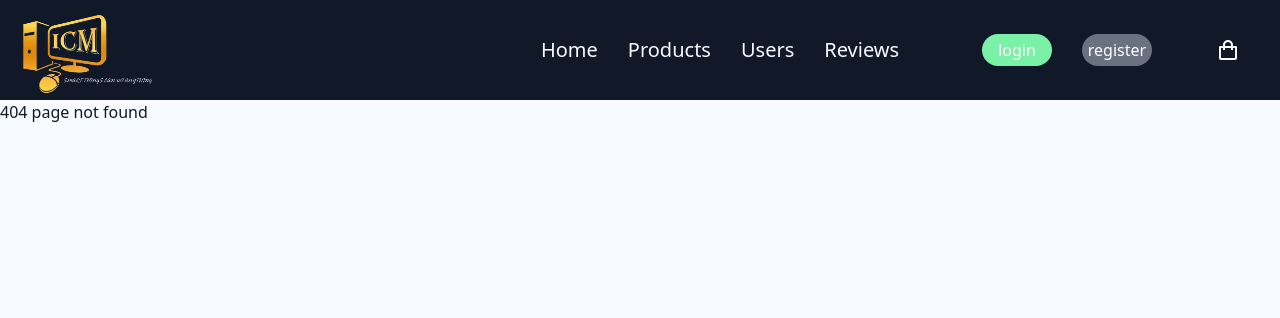
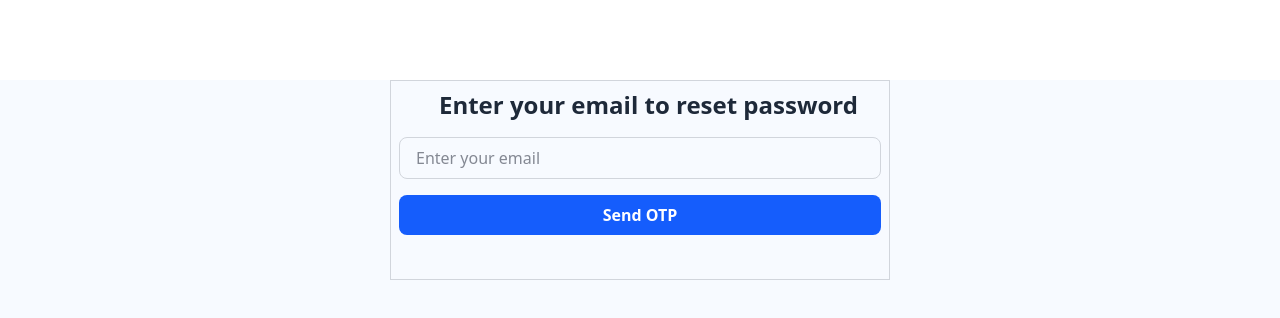
Before and after one commit to ishansivmal/i--computers-frontend, a React (Vite) app: page /forget-password in a window 1280 px wide. Before the commit this address had no page. Shown: the top 318 px of the page. Built offline with nearby package versions, Linux system fonts and the light colour scheme.

Commit message:
day - 24 - completed password reset option - ✌️

```diff
--- a/src/App.jsx
+++ b/src/App.jsx
@@ -13,7 +13,7 @@ import { AdminPage } from './Pages/adminPage'
 import { TestPage } from './Pages/testPage'
 import { Toaster } from 'react-hot-toast'
 import { GoogleOAuthProvider } from '@react-oauth/google'
-
+import ForgetPassword from './Pages/frogetPassword.jsx'
 
 
 function App() {
@@ -30,6 +30,7 @@ function App() {
              <Route path="/register" element={<RegisterPage />} />
              <Route path="/admin/*" element={<AdminPage />} />
              <Route path="/test" element={<TestPage />} />
+             <Route path="/forget-password" element={<ForgetPassword />} />
 
         </Routes>
 
--- /dev/null
+++ b/src/Pages/frogetPassword.jsx
@@ -0,0 +1,134 @@
+import React, { useState } from 'react'
+import { Link } from 'react-router-dom';
+import useStae from 'react'
+import toast from 'react-hot-toast';
+import axios from 'axios';
+import { useNavigate } from 'react-router-dom';
+import {LoadingCircle} from "../components/loadingCircle.jsx";
+
+export default function ForgetPassword() {
+
+    const [otpSent, setOtpSent] = useState(false);
+    const [email, setEmail] = useState("");
+    const[loding,setLoding]= useState(false);
+    const [otp,setOtp]= useState("");
+    const [newPassword,setNewPassword]= useState("");
+    const [confirmPassword,setConfirmPassword]= useState("");
+    const navigate = useNavigate();
+
+  async  function sendOtp(){
+
+        setLoding(true);
+        try{
+
+            await axios.get(import.meta.env.VITE_backEnd_URL + "/users/sendOTP/"+email);
+            toast.success("OTP sent to your email");
+            setLoding(false);
+            setOtpSent(true);
+
+
+
+        }
+        catch(error){
+            toast.error("Error sending OTP try again later");
+            console.log(error);
+            setLoding(false);
+
+
+        }
+
+
+
+    }
+
+    async function resetPassword(){
+
+
+      if(confirmPassword.trim() === "" || newPassword.trim() === "" || otp.trim() === ""){
+            toast.error("Please fill all fields");
+            return;
+        }
+
+        if(newPassword !== confirmPassword){
+            toast.error("Passwords do not match");
+            return;
+        }
+        setLoding(true);
+
+        try
+        {
+            await axios.post(import.meta.env.VITE_backEnd_URL + "/users/validateOTP",{
+                email: email,
+                otp: otp,
+                newPassword: newPassword
+            });
+
+            toast.success("Password reset successful");
+            setLoding(false);
+            navigate("/login");
+
+        }
+        catch(error){
+            toast.error("Error resetting password, please try again later");
+            setLoding(false);
+        }
+    }
+
+  return (
+    <div className="justify-center items-center flex flex-col mt-20">
+
+        {
+                loding ? (<LoadingCircle/> ) : null
+        }
+
+        {
+            otpSent ?
+            <div className='w-[400px] h-[500px] flex flex-col justify-center items-center bg-amber-50 rounded-lg shadow-lg p-8'>
+
+                <h2 className="text-2xl font-bold text-gray-800 mb-4">enter new  Password</h2>
+                <input
+                    type="text"
+                    placeholder="Enter OTP"
+                    onChange={(e) => setOtp(e.target.value)}
+                    className="w-full px-4 py-2 mb-4 border border-gray-300 rounded-lg focus:outline-none focus:ring-2 focus:ring-amber-500"
+                />
+                <input
+                    type="password"
+                    placeholder="Enter New Password"
+                    onChange={(e) => setNewPassword(e.target.value)}
+                    className="w-full px-4 py-2 mb-4 border border-gray-300 rounded-lg focus:outline-none focus:ring-2 focus:ring-amber-500"
+                />
+                <input
+                    type="password"
+                    placeholder="Confirm New Password"
+                    onChange={(e) => setConfirmPassword(e.target.value)}
+                    className="w-full px-4 py-2 mb-4 border border-gray-300 rounded-lg focus:outline-none focus:ring-2 focus:ring-amber-500"
+                />
+                <button
+                onClick={resetPassword}
+                className="w-full bg-blue-600 hover:bg-blue-500 text-white font-semibold py-2 px-4 rounded-lg transition duration-200"
+                >
+                    Reset Password
+                </button>
+            </div>:
+            <div className="w-[500px] h-[200px] p-2 mb-4 border border-gray-300 rounded]">
+    <h2 className="text-2xl ml-[40px] font-bold text-gray-800 mb-4">Enter your email to reset password</h2>
+
+    <input
+        type="email"
+        placeholder="Enter your email"
+        value={email}
+        onChange={(e) => setEmail(e.target.value)}
+        className="w-full px-4 py-2 mb-4 border border-gray-300 rounded-lg focus:outline-none focus:ring-2 focus:ring-amber-500"
+    />
+
+    <button
+    onClick={sendOtp}
+     className="w-full bg-blue-600 hover:bg-blue-500 text-white font-semibold py-2 px-4 rounded-lg transition duration-200">
+        Send OTP
+    </button>
+</div>
+        }
+    </div>
+  )
+}
--- a/src/Pages/loginPage.jsx
+++ b/src/Pages/loginPage.jsx
@@ -5,6 +5,7 @@ import toast from "react-hot-toast";
 import { GoogleLogin, useGoogleLogin } from "@react-oauth/google";
 import { GrGoogle } from "react-icons/gr";
 import {LoadingCircle} from "../components/loadingCircle.jsx";
+
 
 
 
@@ -118,7 +119,7 @@ export function LoginPage() {
 
                <p
                className="mb-[20px] w-full text-center text-white mt-[20px] ">Forgot your password?
-                <Link className=" ml-[8px] text-gold">Reset it here
+                <Link to="/forget-password" className=" ml-[8px] text-gold">Reset it here
                 </Link>
                 </p>
 
--- a/src/components/userData.jsx
+++ b/src/components/userData.jsx
@@ -46,7 +46,7 @@ export default function UseData()
             user ? (
                 <div className=" lg:mr-[50px]  lg:mt-[10px]">
                     <div className="lg:w-[150px] flex  flex-row justify-center items-center gap-2">
-                        <img src={user.image}   className="w-[50px] h-[50px] rounded-full"
+                        <img src={user.image} referrerPolicy="no-referrer"  className="w-[50px] h-[50px] rounded-full"
                        />
                         <select className="" value={selectedOption}  onChange={
                             (e) =>{
@@ -68,7 +68,7 @@ export default function UseData()
                     </div>
 
                 </div>
-            ) : <div className=" w-[200px]  lg:mr-[50px]">
+            ) : <div className="  w-[200px]  lg:mr-[50px]">
                 <button
                 onClick={handleLoginClick} className="cursor-pointer m-[30px] bg-green-300 text-white rounded-2xl w-[70px] p-1">login</button>
                 <button onClick={handleregisterClick} className=" cursor-pointer bg-gray-500 text-white rounded-2xl w-[70px] p-1">register</button>
```
